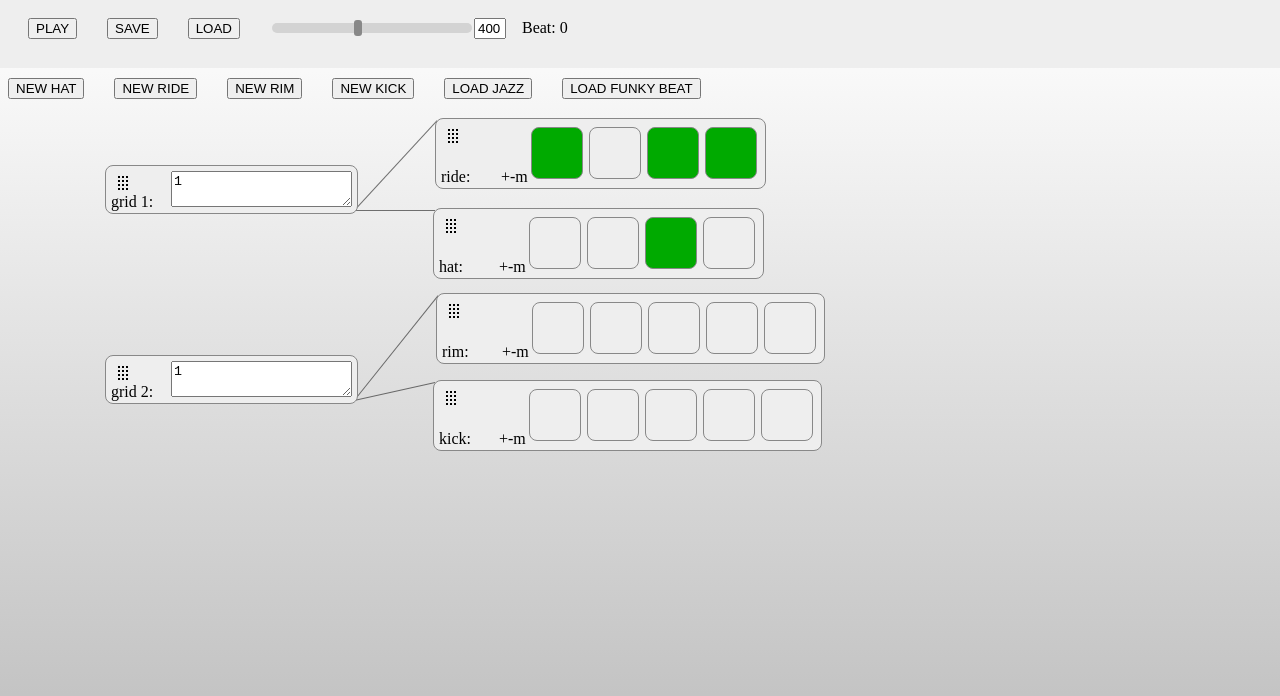
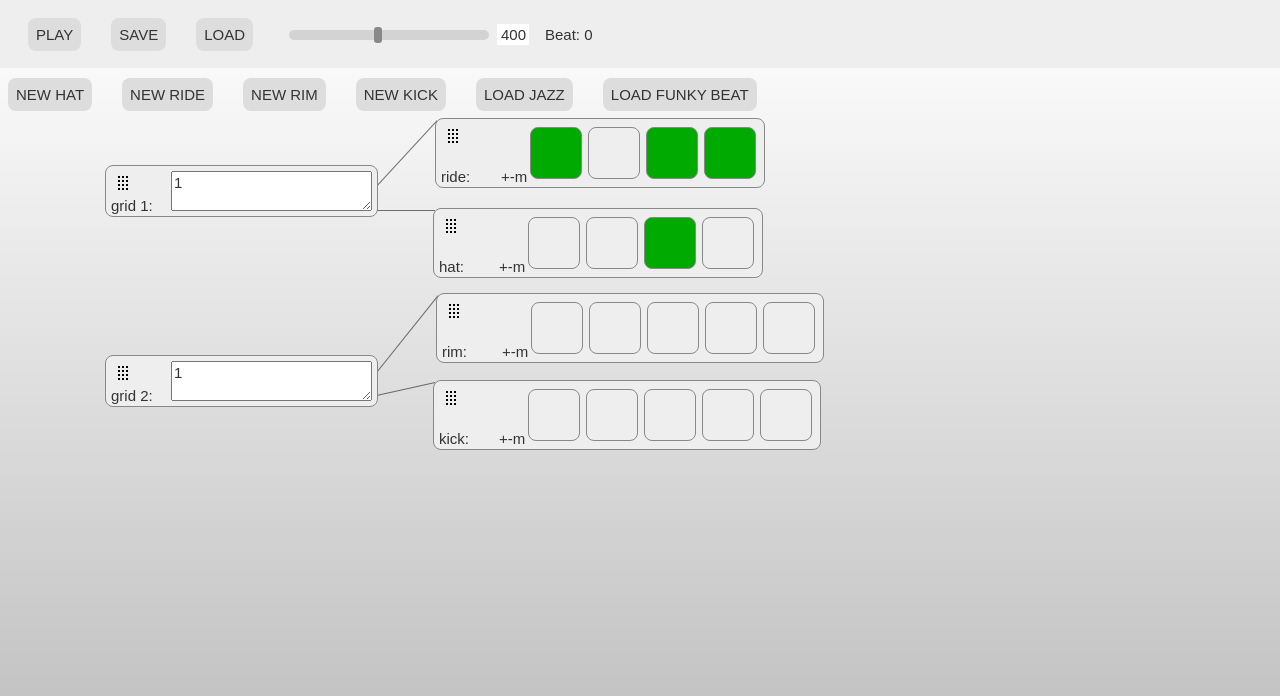
Before and after one commit to evogler/gridception, a React app: page / in a window 1280 px wide. Shown: the top 696 px of the page. Built offline with nearby package versions, Linux system fonts and the light colour scheme; no server answers.

Commit message:
Tweak button styles & whole page font

```diff
--- a/public/styles.css
+++ b/public/styles.css
@@ -2,6 +2,26 @@ body {
   /* background-color: pink; */
   background: linear-gradient(#fff, #bbb);
   box-sizing: border-box;
+}
+
+body, button, input, textarea {
+  color: #333;
+  font-family: Arial, Helvetica, sans-serif;
+  font-size: 15px;
+}
+
+input {
+  border: 0px;
+  padding: 2px 0 2px 4px;
+  margin-left: 6px;
+}
+
+button {
+  background-color: #ddd;
+  border: 0px;
+  border-radius: 8px;
+  color: #333;
+  padding: 8px;
 }
 
 .header {
```
